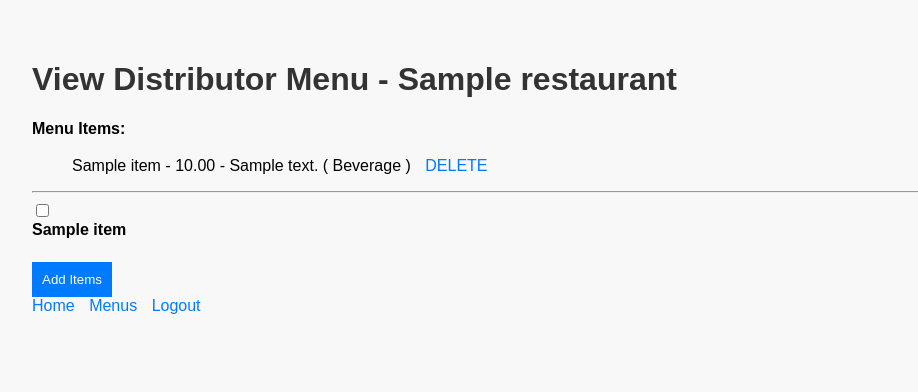
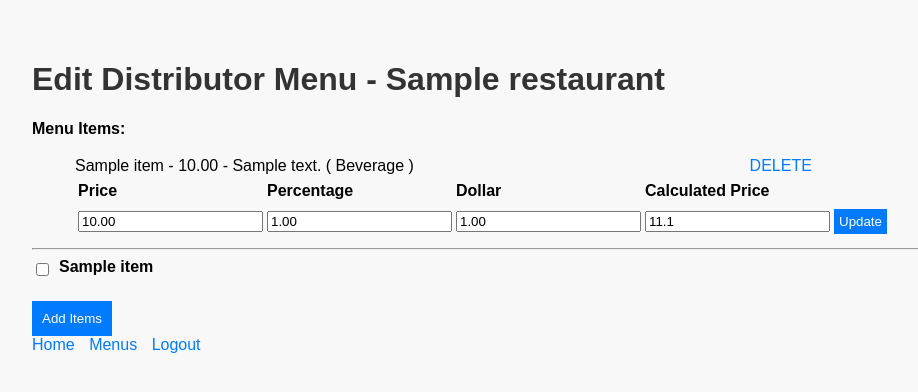
Before and after one commit to marcusjwaldman/bottle-service-public, a Django app: template bottle_service_app/distributor/templates/distributor/distributor_edit_menu.html in a window 1280 px wide. Shown: the top 392 px of the page, without its empty margins (8-926 px from the left). Run offline with Django 4.2, Linux system fonts and the light colour scheme; the template is opened without the code that fills it: values that come from a table or form of the project are taken from there, others are empty; data comes from the database, SQL or seed files in the repository; tables that the repository leaves empty hold one stand-in row (values such as "Sample post").

Commit message:
Menu items now can have their modifiers applied to them.

```diff
--- a/bottle_service_app/distributor/templates/distributor/distributor_edit_menu.html
+++ b/bottle_service_app/distributor/templates/distributor/distributor_edit_menu.html
@@ -6,6 +6,16 @@
     <style>
         .inline {
           display: inline-block;
+        }
+
+    .checkbox-container {
+        display: flex;
+        align-items: center;
+        margin-bottom: 20px;
+    }
+
+    .checkbox-container input[type="checkbox"] {
+        margin-right: 10px;  /* Adjust the margin as needed */
     }
 
         body {
@@ -76,29 +86,79 @@
 </head>
 <body>
     <h1>
-        {% if menu_item_form is not None %}
-        Edit
-        {% else %}
-        View
-        {% endif %}
-        Distributor Menu - {{ menu.restaurant.name }}</h1>
+        Edit Distributor Menu - {{ menu.restaurant.name }}</h1>
 
     <p><strong>Menu Items:</strong></p>
 
     {% for menu_item in menu_items %}
         <ol>
             <li>
-                <p class="inline">
-                    <div class="inline" style="margin-right: 10px;">
+                <table>
+                    <tr>
+                        <td class="inline" style="margin-right: 10px;">
                             {{ menu_item.item.name }} - {{ menu_item.item.price }} - {{ menu_item.item.description }}
                             ({% if menu_item.item.category %}
                                 {{ menu_item.item.category.name }}
                             {% else %}
                                 No Category
                             {% endif %})
-                    </div>
-                    <a href="{% url 'distributor_delete_menu_item' menu_id=menu.id menu_item_id=menu_item.id %}" class="inline">DELETE</a></a>
-                </p>
+                        </td>
+                        <td>
+                            <a href="{% url 'distributor_delete_menu_item' menu_id=menu.id menu_item_id=menu_item.id %}" class="inline">DELETE</a>
+                        </td>
+                    </tr>
+                    <tr>
+                        <td colspan="2">
+                            <form method="post">
+                                {% csrf_token %}
+                                <input type="hidden" name="menu_item_id" value="{{ menu_item.id }}">
+                                <table>
+                                    <tr>
+                                        <th><label for="price_{{ menu_item.id }}">Price</label></th>
+                                        <th><label for="percentage_{{ menu_item.id }}">Percentage</label></th>
+                                        <th><label for="dollar_{{ menu_item.id }}">Dollar</label></th>
+                                        <th><label for="calculatedPrice_{{ menu_item.id }}">Calculated Price</label></th>
+                                    </tr>
+                                    <tr>
+                                        <td>
+                                            <input id="price_{{ menu_item.id }}" type="text" name="price" value="{{ menu_item.overridden_price|default_if_none:'' }}" oninput="updateCalculatedPrice_{{ menu_item.id }}()">
+                                        </td>
+                                        <td>
+                                            <input id="percentage_{{ menu_item.id }}" type="text" name="percentage" value="{{ menu_item.percentage_adjustment|default_if_none:'' }}" oninput="updateCalculatedPrice_{{ menu_item.id }}()">
+                                        </td>
+                                        <td>
+                                            <input id="dollar_{{ menu_item.id }}" type="text" name="dollar" value="{{ menu_item.dollar_adjustment|default_if_none:'' }}" oninput="updateCalculatedPrice_{{ menu_item.id }}()">
+                                        </td>
+                                        <td>
+                                            <input type="text" id="calculatedPrice_{{ menu_item.id }}" name="calculatedPrice"  value="0" readonly>
+                                        </td>
+                                        <td>
+                                            <button type="submit">Update</button>
+                                        </td>
+                                    </tr>
+                                </table>
+                                <script>
+    function updateCalculatedPrice_{{ menu_item.id }}() {
+        // Get values from input fields
+        var basePrice = parseFloat({{ menu_item.item.price|default_if_none:'0' }});
+        var price = parseFloat(document.getElementById('price_{{ menu_item.id }}').value) || basePrice;
+        var percentage = parseFloat(document.getElementById('percentage_{{ menu_item.id }}').value) || 0;
+        var dollar = parseFloat(document.getElementById('dollar_{{ menu_item.id }}').value) || 0;
+
+        // Calculate the sum
+        var calculatedPrice = price + (basePrice * percentage) / 100 + dollar;
+
+        // Update the calculatedPrice field
+        document.getElementById('calculatedPrice_{{ menu_item.id }}').value = calculatedPrice;
+    }
+
+    updateCalculatedPrice_{{ menu_item.id }}();
+</script>
+
+                            </form>
+                        </td>
+                    </tr>
+                </table>
             </li>
         </ol>
     {% endfor %}
@@ -107,8 +167,10 @@
     <form method="post">
         {% csrf_token %}
           {% for item in master_items %}
+        <div class="checkbox-container">
             <input type="checkbox" id="item_{{ forloop.counter }}" name="selected_items" value="{{ item.id }}">
             <label for="item_{{ forloop.counter }}">{{ item.name }}</label><br>
+        </div>
           {% endfor %}
 
         <button class="big_button" type="submit">Add Items</button>
@@ -117,5 +179,6 @@
     <a href="{% url 'distributor_home' %}">Home</a>
     <a href="{% url 'distributor_menus' %}">Menus</a>
     <a href="{% url 'authentication:logout' %}">Logout</a>
+
 </body>
 </html>
```
Also changed, not shown: bottle_service_app/distributor/views.py (+34 -9 lines). Lines whose indentation alone changed are shown as unchanged.
